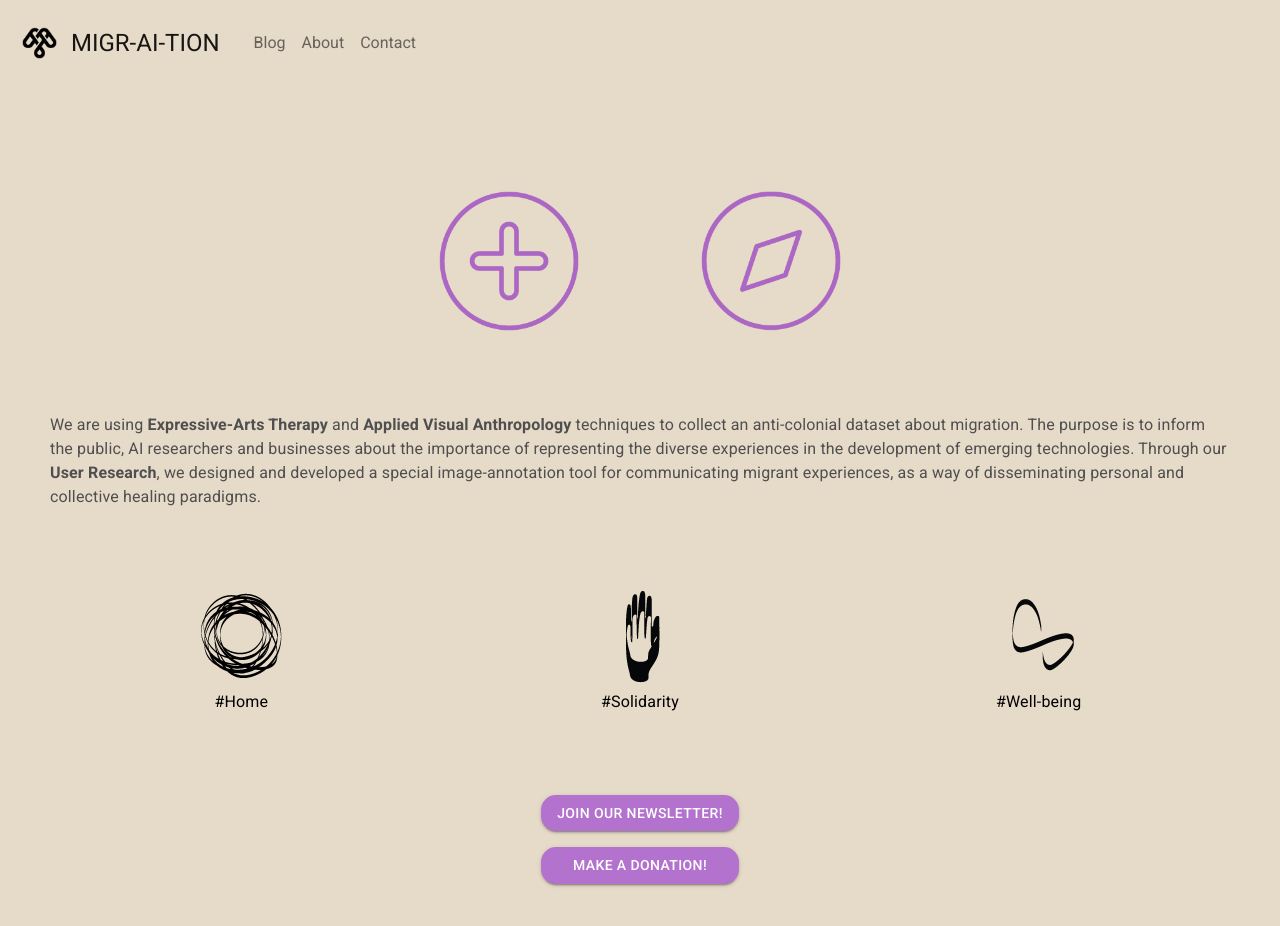
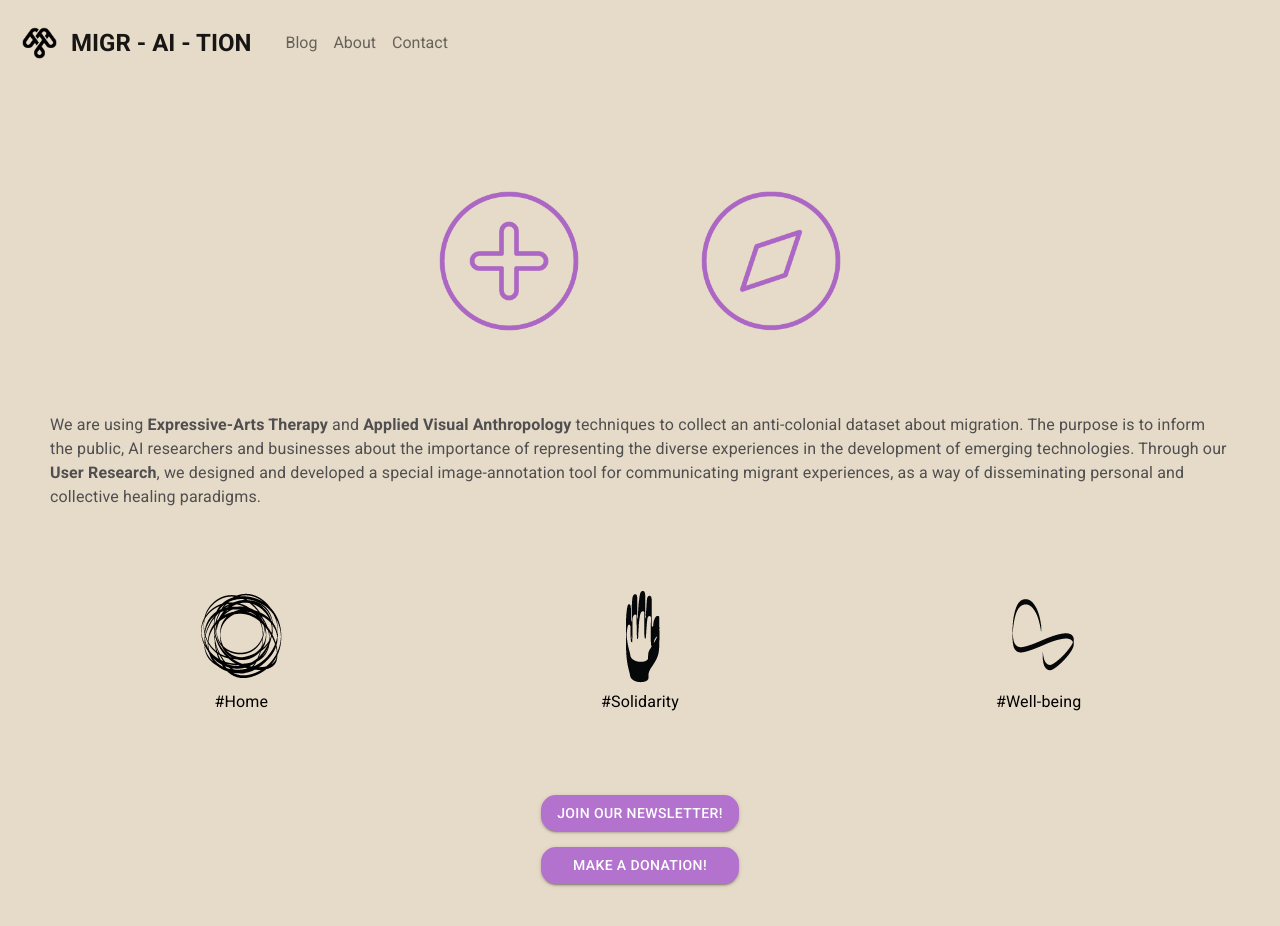
Before and after one commit to jielianglin/migr-ai-tion_III, a React (Create React App) app in the folder frontend/: page / in a window 1280 px wide. Shown: the top 926 px of the page. Built offline with nearby package versions, Linux system fonts and the light colour scheme.

Commit message:
styled project name

```diff
--- a/frontend/src/components/Navbar.js
+++ b/frontend/src/components/Navbar.js
@@ -25,6 +25,7 @@ export default function Navbar() {
     var styles2 = {
         fontSize: '24px',
         padding: '10px',
+
     }
 
     var styles3 = {
@@ -36,7 +37,7 @@ export default function Navbar() {
             <MDBContainer fluid>
                 <MDBNavbarBrand href='/'>
                     <img src={logo} style={styles1} alt="logo" />
-                    <span style={styles2} class="hide"> MIGR-AI-TION </span>
+                    <span style={styles2} className="hide"> <b>MIGR - AI - TION</b> </span>
                 </MDBNavbarBrand>
                 <MDBNavbarToggler
                     aria-expanded='false'
```
